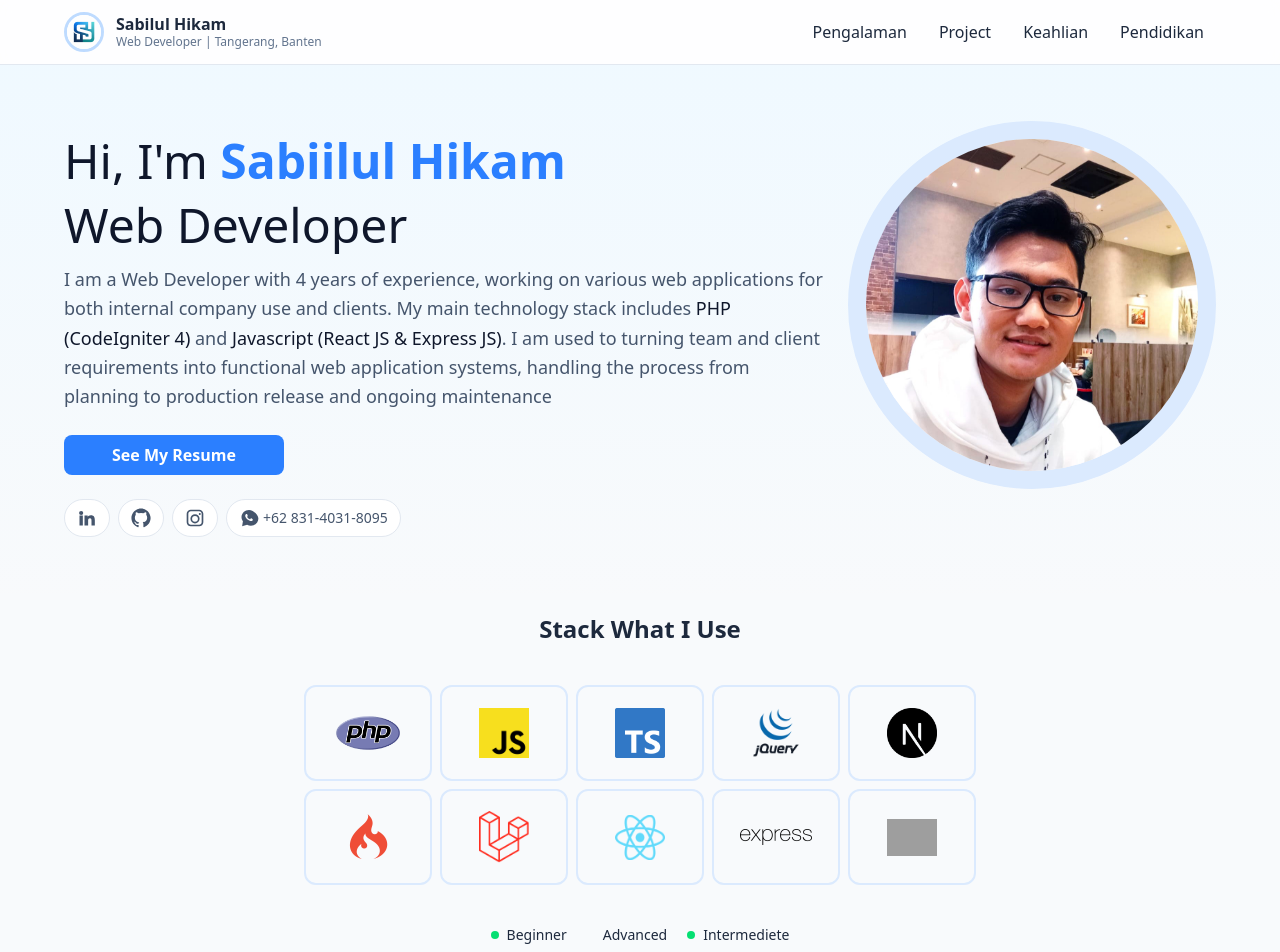
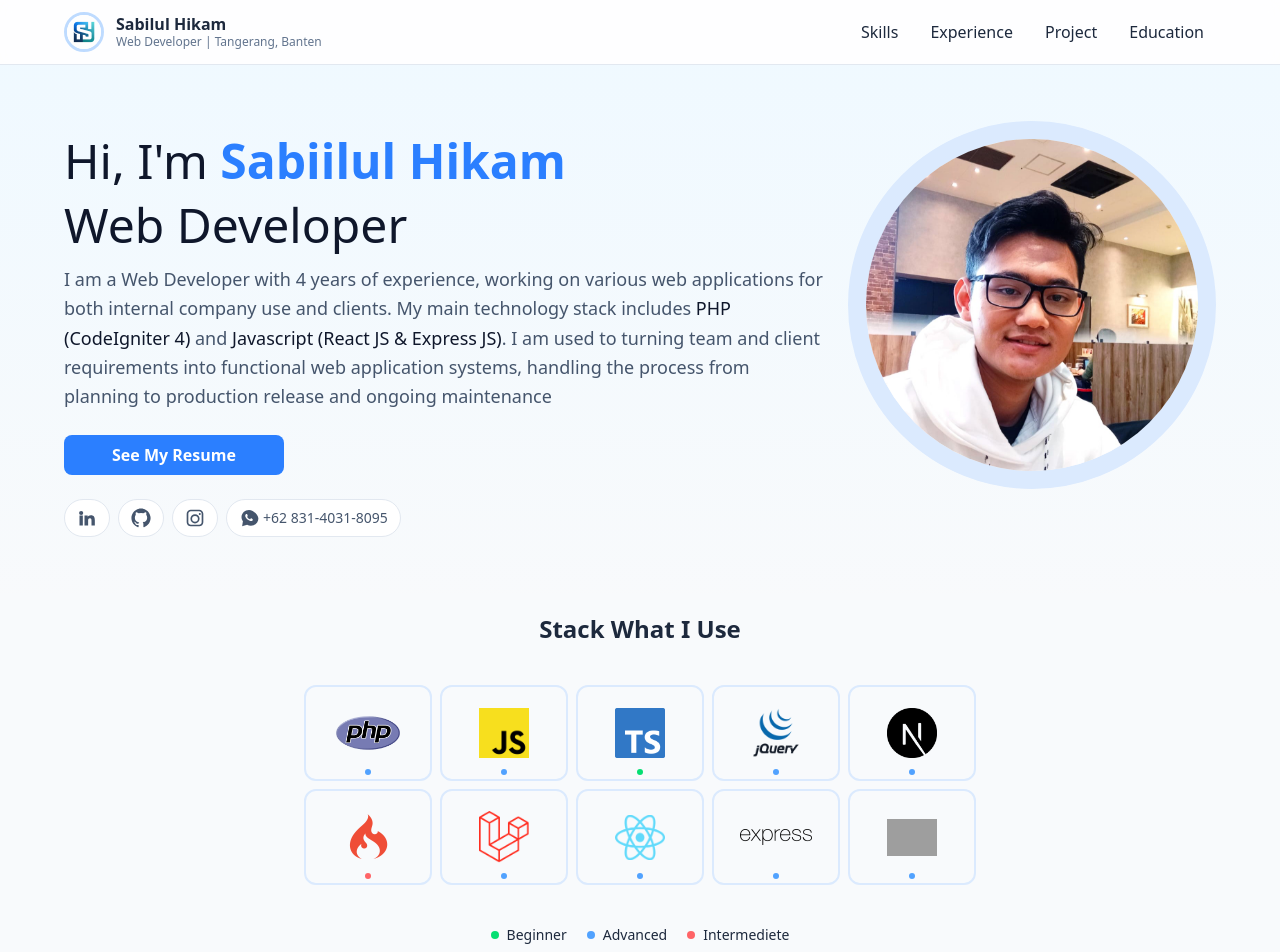
Before and after one commit to MOLAdev20/portofolio_2026, a React (Vite) app: page / in a window 1280 px wide. Shown: the top 952 px of the page. Built offline with nearby package versions, Linux system fonts and the light colour scheme; grey boxes are pictures that could not be loaded.

Commit message:
update: stack barometer

```diff
--- a/src/App.tsx
+++ b/src/App.tsx
@@ -1,6 +1,6 @@
 import ContactComponents from "./components/ContactComponents";
 import EducationComponents from "./components/EducationComponents";
-import ExperienceComponents from "./components/ExperienceComponents";
+import StackComponents from "./components/StackComponents";
 import HeroComponents from "./components/HeroComponents";
 import ProjectComponents from "./components/ProjectComponents";
 import WorkExperienceComponents from "./components/WorkExperienceComponents";
@@ -33,9 +33,15 @@ const App = () => {
           <div className="hidden md:flex items-center gap-2">
             <a
               className="px-3 py-2 rounded-xl hover:bg-slate-100"
+              href="#skills"
+            >
+              Skills
+            </a>
+            <a
+              className="px-3 py-2 rounded-xl hover:bg-slate-100"
               href="#experience"
             >
-              Pengalaman
+              Experience
             </a>
             <a
               className="px-3 py-2 rounded-xl hover:bg-slate-100"
@@ -45,15 +51,9 @@ const App = () => {
             </a>
             <a
               className="px-3 py-2 rounded-xl hover:bg-slate-100"
-              href="#skills"
-            >
-              Keahlian
-            </a>
-            <a
-              className="px-3 py-2 rounded-xl hover:bg-slate-100"
               href="#education"
             >
-              Pendidikan
+              Education
             </a>
           </div>
 
@@ -68,9 +68,15 @@ const App = () => {
             <div className="absolute right-4 mt-2 w-[min(90vw,320px)] rounded-2xl bg-white shadow-soft border border-slate-200 p-2">
               <a
                 className="block px-3 py-2 rounded-xl hover:bg-slate-100"
+                href="#skills"
+              >
+                Skills
+              </a>
+              <a
+                className="block px-3 py-2 rounded-xl hover:bg-slate-100"
                 href="#experience"
               >
-                Pengalaman
+                Experience
               </a>
               <a
                 className="block px-3 py-2 rounded-xl hover:bg-slate-100"
@@ -82,7 +88,7 @@ const App = () => {
                 className="block px-3 py-2 rounded-xl hover:bg-slate-100"
                 href="#education"
               >
-                Pendidikan
+                Education
               </a>
             </div>
           </details>
@@ -111,7 +117,7 @@ const App = () => {
         </div>
       </div>
       <div className="mx-auto max-w-6xl p-3 md:p-0">
-        <ExperienceComponents />
+        <StackComponents />
 
         <WorkExperienceComponents />
 
--- a/src/components/ExperienceComponents.tsx
+++ /dev/null
@@ -1,63 +0,0 @@
-import php from "../assets/stack/php.png";
-import javascript from "../assets/stack/js.png";
-import ts from "../assets/stack/ts.png";
-import jquery from "../assets/stack/jquery.png";
-import next from "../assets/stack/next.png";
-import ci from "../assets/stack/ci.png";
-import laravel from "../assets/stack/laravel.png";
-import express from "../assets/stack/express.png";
-import react from "../assets/stack/react.png";
-import mysql from "../assets/stack/mysql.png";
-
-const ExperienceComponents = () => {
-  return (
-    <div className="my-5 max-w-2xl mx-auto ">
-      <h1 className="text-2xl font-semibold text-center">Stack What I Use</h1>
-      <div className="grid mt-10 gap-2 grid-cols-3 justify-items-center md:grid-cols-5">
-        <div className="h-24 w-full flex justify-center items-center border-2 hover:bg-blue-100 hover:scale-95 transition-all duration-200 rounded-xl border-blue-100">
-          <img src={php} width={"80px"} />
-        </div>
-        <div className="h-24 w-full flex justify-center items-center border-2 hover:bg-blue-100 hover:scale-95 transition-all duration-200 rounded-xl border-blue-100">
-          <img src={javascript} width={"50px"} />
-        </div>
-        <div className="h-24 w-full flex justify-center items-center border-2 hover:bg-blue-100 hover:scale-95 transition-all duration-200 rounded-xl border-blue-100">
-          <img src={ts} width={"50px"} />
-        </div>
-        <div className="h-24 w-full flex justify-center items-center border-2 hover:bg-blue-100 hover:scale-95 transition-all duration-200 rounded-xl border-blue-100">
-          <img src={jquery} width={"50px"} />
-        </div>
-        <div className="h-24 w-full flex justify-center items-center border-2 hover:bg-blue-100 hover:scale-95 transition-all duration-200 rounded-xl border-blue-100">
-          <img src={next} width={"50px"} />
-        </div>
-        <div className="h-24 w-full flex justify-center items-center border-2 hover:bg-blue-100 hover:scale-95 transition-all duration-200 rounded-xl border-blue-100">
-          <img src={ci} width={"50px"} />
-        </div>
-        <div className="h-24 w-full flex justify-center items-center border-2 hover:bg-blue-100 hover:scale-95 transition-all duration-200 rounded-xl border-blue-100">
-          <img src={laravel} width={"50px"} />
-        </div>
-        <div className="h-24 w-full flex justify-center items-center border-2 hover:bg-blue-100 hover:scale-95 transition-all duration-200 rounded-xl border-blue-100">
-          <img src={react} width={"50px"} />
-        </div>
-        <div className="h-24 w-full flex justify-center items-center border-2 hover:bg-blue-100 hover:scale-95 transition-all duration-200 rounded-xl border-blue-100">
-          <img src={express} width={"80px"} />
-        </div>
-        <div className="h-24 w-full flex justify-center items-center border-2 hover:bg-blue-100 hover:scale-95 transition-all duration-200 rounded-xl border-blue-100">
-          <img src={mysql} width={"50px"} />
-        </div>
-      </div>
-      <div className="flex justify-center gap-5 mt-10">
-        <div className="flex items-center gap-2 text-sm">
-          <div className="w-2 h-2 bg-green-400 rounded-full"></div> Beginner
-        </div>
-        <div className="flex items-center gap-2 text-sm">
-          <div className="w-2 h-2 bg--400 rounded-full"></div> Advanced
-        </div>
-        <div className="flex items-center gap-2 text-sm">
-          <div className="w-2 h-2 bg-green-400 rounded-full"></div> Intermediete
-        </div>
-      </div>
-    </div>
-  );
-};
-
-export default ExperienceComponents;
--- a/src/components/StackComponents.tsx
+++ b/src/components/StackComponents.tsx
@@ -0,0 +1,73 @@
+import php from "../assets/stack/php.png";
+import javascript from "../assets/stack/js.png";
+import ts from "../assets/stack/ts.png";
+import jquery from "../assets/stack/jquery.png";
+import next from "../assets/stack/next.png";
+import ci from "../assets/stack/ci.png";
+import laravel from "../assets/stack/laravel.png";
+import express from "../assets/stack/express.png";
+import react from "../assets/stack/react.png";
+import mysql from "../assets/stack/mysql.png";
+
+const StackComponents = () => {
+  return (
+    <div id="skills" className="my-5 max-w-2xl mx-auto ">
+      <h1 className="text-2xl font-semibold text-center">Stack What I Use</h1>
+      <div className="grid mt-10 gap-2 grid-cols-3 justify-items-center md:grid-cols-5">
+        <div className="relative h-24 w-full flex justify-center items-center border-2 hover:bg-blue-100 hover:scale-95 transition-all duration-200 rounded-xl border-blue-100">
+          <img src={php} width={"80px"} />
+          <div className="w-1.5 h-1.5 bg-blue-400 rounded absolute bottom-1"></div>
+        </div>
+        <div className="relative h-24 w-full flex justify-center items-center border-2 hover:bg-blue-100 hover:scale-95 transition-all duration-200 rounded-xl border-blue-100">
+          <img src={javascript} width={"50px"} />
+          <div className="w-1.5 h-1.5 bg-blue-400 rounded absolute bottom-1"></div>
+        </div>
+        <div className="relative h-24 w-full flex justify-center items-center border-2 hover:bg-blue-100 hover:scale-95 transition-all duration-200 rounded-xl border-blue-100">
+          <img src={ts} width={"50px"} />
+          <div className="w-1.5 h-1.5 bg-green-400 rounded absolute bottom-1"></div>
+        </div>
+        <div className="relative h-24 w-full flex justify-center items-center border-2 hover:bg-blue-100 hover:scale-95 transition-all duration-200 rounded-xl border-blue-100">
+          <img src={jquery} width={"50px"} />
+          <div className="w-1.5 h-1.5 bg-blue-400 rounded absolute bottom-1"></div>
+        </div>
+        <div className="relative h-24 w-full flex justify-center items-center border-2 hover:bg-blue-100 hover:scale-95 transition-all duration-200 rounded-xl border-blue-100">
+          <img src={next} width={"50px"} />
+          <div className="w-1.5 h-1.5 bg-blue-400 rounded absolute bottom-1"></div>
+        </div>
+        <div className="relative h-24 w-full flex justify-center items-center border-2 hover:bg-blue-100 hover:scale-95 transition-all duration-200 rounded-xl border-blue-100">
+          <img src={ci} width={"50px"} />
+          <div className="w-1.5 h-1.5 bg-red-400 rounded absolute bottom-1"></div>
+        </div>
+        <div className="relative h-24 w-full flex justify-center items-center border-2 hover:bg-blue-100 hover:scale-95 transition-all duration-200 rounded-xl border-blue-100">
+          <img src={laravel} width={"50px"} />
+          <div className="w-1.5 h-1.5 bg-blue-400 rounded absolute bottom-1"></div>
+        </div>
+        <div className="relative h-24 w-full flex justify-center items-center border-2 hover:bg-blue-100 hover:scale-95 transition-all duration-200 rounded-xl border-blue-100">
+          <img src={react} width={"50px"} />
+          <div className="w-1.5 h-1.5 bg-blue-400 rounded absolute bottom-1"></div>
+        </div>
+        <div className="relative h-24 w-full flex justify-center items-center border-2 hover:bg-blue-100 hover:scale-95 transition-all duration-200 rounded-xl border-blue-100">
+          <img src={express} width={"80px"} />
+          <div className="w-1.5 h-1.5 bg-blue-400 rounded absolute bottom-1"></div>
+        </div>
+        <div className="relative h-24 w-full flex justify-center items-center border-2 hover:bg-blue-100 hover:scale-95 transition-all duration-200 rounded-xl border-blue-100">
+          <img src={mysql} width={"50px"} />
+          <div className="w-1.5 h-1.5 bg-blue-400 rounded absolute bottom-1"></div>
+        </div>
+      </div>
+      <div className="flex justify-center gap-5 mt-10">
+        <div className="flex items-center gap-2 text-sm">
+          <div className="w-2 h-2 bg-green-400 rounded-full"></div> Beginner
+        </div>
+        <div className="flex items-center gap-2 text-sm">
+          <div className="w-2 h-2 bg-blue-400 rounded-full"></div> Advanced
+        </div>
+        <div className="flex items-center gap-2 text-sm">
+          <div className="w-2 h-2 bg-red-400 rounded-full"></div> Intermediete
+        </div>
+      </div>
+    </div>
+  );
+};
+
+export default StackComponents;
```
